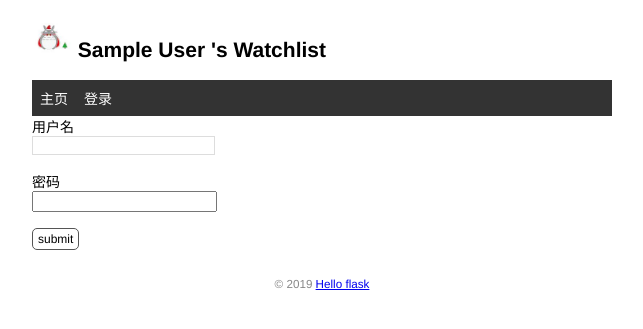
After one commit to suisuiyi/first_flask_web, a Flask app: page /login in a window 1280 px wide. The commit adds this page. Shown: the top 329 px of the page, without its empty margins (318-961 px from the left). Run offline with Flask 2, Linux system fonts and the light colour scheme; tables that the repository leaves empty hold one stand-in row (values such as "Sample post"); some libraries are stand-ins or nearby versions.

Commit message:
add user authentication with Flask-Login

```diff
--- a/app.py
+++ b/app.py
@@ -13,6 +13,9 @@ import click
 
 from flask import Flask, render_template, request, flash, redirect, url_for
 from flask_sqlalchemy import SQLAlchemy
+from werkzeug.security import generate_password_hash, check_password_hash
+from flask_login import LoginManager, UserMixin, login_user, login_required, logout_user, current_user
+
 
 WIN = sys.platform.startswith('win')
 if WIN:
@@ -25,6 +28,27 @@ app.config['SQLALCHEMY_DATABASE_URI'] = prefix + \
     os.path.join(app.root_path, 'data.db')
 app.config['SQLALCHEMY_TRACK_MODIFICATIONS'] = False  # 关闭对模型修改的监控
 db = SQLAlchemy(app)
+login_manager = LoginManager(app)
+
+@app.cli.command()
+@click.option('--username', prompt=True, help='The username used to login in.')
+@click.option('--password', prompt=True, hide_input=True, confirmation_prompt=True, help='The password used to login in.')
+def admin(username, password):
+    """create user"""
+    db.create_all()
+    user = User.query.first();
+    if user is not None:
+        click.echo('Updating user...')
+        user.username = username
+        user.set_password(password)  # 设置密码
+    else:
+        click.echo('Creating user')
+        user = User(username=username, name="Admin")
+        user.set_password(password)
+        db.session.add(user)
+    db.session.commit()
+    click.echo('Done')
+
 
 
 @app.cli.command()
@@ -58,9 +82,24 @@ def initdb(drop):
     db.create_all()
     click.echo("Init database.")
 
-class User(db.Model):
+
+@login_manager.user_loader
+def load_user(user_id):
+    user = User.query.get(int(user_id))
+    return user
+
+
+class User(db.Model, UserMixin):
     id = db.Column(db.Integer, primary_key=True)
     name = db.Column(db.String(20))
+    username = db.Column(db.String(20))
+    password_hash = db.Column(db.String(128))
+
+    def set_password(self, password):
+        self.password_hash = generate_password_hash(password)
+
+    def validate_password(self, password):
+        return check_password_hash(self.password_hash, password)
 
 
 class Movie(db.Model):
@@ -69,9 +108,39 @@ class Movie(db.Model):
     year = db.Column(db.String(4))  # 电影年份
 
 
+@app.route('/login', methods=['GET', 'POST'])
+def login():
+    if request.method == 'POST':
+        username = request.form['username']
+        password = request.form['password']
+
+        if not username or not password:
+            flash('无效的输入.')
+            return redirect(url_for('login'))
+
+        user = User.query.first()
+        if username == user.username and user.validate_password(password):
+            login_user(user)
+            flash("登录成功")
+            return redirect(url_for('index'))
+
+        flash("无效的用户名和密码")
+        return redirect(url_for('login'))
+    return render_template('login.html')
+
+@app.route("/logout")
+@login_required
+def logout():
+    logout_user()
+    flash("已登出")
+    return redirect(url_for('index'))
+
+
 @app.route("/", methods=['GET', 'POST'])
 def index():
     if request.method == 'POST':
+        if not current_user.is_authenticated:
+            return redirect(url_for('index'))
         title = request.form.get('title')
         year = request.form.get('year')
         if not title or not year or len(year) > 4 or len(title) > 60:
@@ -88,6 +157,7 @@ def index():
 
 
 @app.route('/movie/edit/<int:movie_id>', methods=['GET', 'POST'])
+@login_required
 def edit(movie_id):
     movie = Movie.query.get_or_404(movie_id)
     if request.method == 'POST':
@@ -107,12 +177,27 @@ def edit(movie_id):
 
 
 @app.route('/movie/delete/<int:movie_id>', methods=['POST'])
+@login_required
 def delete(movie_id):
     movie = Movie.query.get_or_404(movie_id)
     db.session.delete(movie)
     db.session.commit()
     flash('Item deleted')
     return redirect(url_for('index'))
+
+@app.route('/settings', methods=['GET', 'POST'])
+@login_required
+def settings():
+    if request.method == 'POST':
+        name = request.form['name']
+        if not name or len(name) > 20:
+            flash("无效的输入")
+            return redirect(url_for('index'))
+        current_user.name = name
+        db.session.commit()
+        flash("设置已更新")
+        return redirect(url_for('index'))
+    return render_template('setting.html')
 
 @app.errorhandler(404)
 def page_not_found(e):
--- a/templates/base.html
+++ b/templates/base.html
@@ -10,6 +10,7 @@
     {% endblock %}
 </head>
 <body>
+
     {% for message in get_flashed_messages() %}
         <div class="alert">{{ message }}</div>
     {% endfor %}
@@ -20,7 +21,13 @@
     <nav>
         <ul>
             <li>
-                <a href="{{ url_for('index') }}">Home</a>
+                <a href="{{ url_for('index') }}">主页</a>
+                {% if current_user.is_authenticated %}
+                <li><a href="{{ url_for('settings') }}">设置</a></li>
+                <li><a href="{{ url_for('logout') }}">登出</a></li>
+                {% else %}
+                <li><a href="{{ url_for('login') }}">登录</a></li>
+                {% endif %}
             </li>
         </ul>
     </nav>
--- a/templates/edit.html
+++ b/templates/edit.html
@@ -1,10 +1,11 @@
 {% extends 'base.html' %}
 {% block content %}
     <h3>Edit item</h3>
+    {% if current_user.is_authenticated %}
     <form method="post">
         Name <input type="text" name="title" autocomplete="off" required value="{{ movie.title }}">
         Year <input type="text" name="year" autocomplete="off" required value="{{ movie.year }}">
         <input class="btn" type="submit" name="submit" value="Update">
     </form>
-
+    {% endif %}
 {% endblock %}
--- a/templates/index.html
+++ b/templates/index.html
@@ -3,11 +3,13 @@
 {% block content %}
     {# 使用length过滤器获取movies变量的长度 #}
     <p>{{ movies|length }} Titles</p>
+    {% if current_user.is_authenticated %}
     <form method="post">
     Name <input type="text" name="title" autocomplete="off" required>
     Year <input type="text" name="year" autocomplete="off" required>
         <input class="btn" type="submit" name="submit" value="add">
     </form>
+    {% endif %}
     <ul class="movie-list">
         {% for movie in movies %}  {# 迭代movies 变量#}
         <li>
--- /dev/null
+++ b/templates/login.html
@@ -0,0 +1,11 @@
+{% extends 'base.html' %}
+{% block content %}
+    <form method="post">
+        用户名<br>
+        <input type="text" name="username" required> <br><br>
+        密码 <br>
+        <input type="password", name="password" required> <br><br>
+        <input class="btn" type="submit" name="submit" value="submit">
+    </form>
+
+{% endblock %}
```
Also changed, not shown: templates/settings.html (added, +8 -0 lines), 2 other files.
